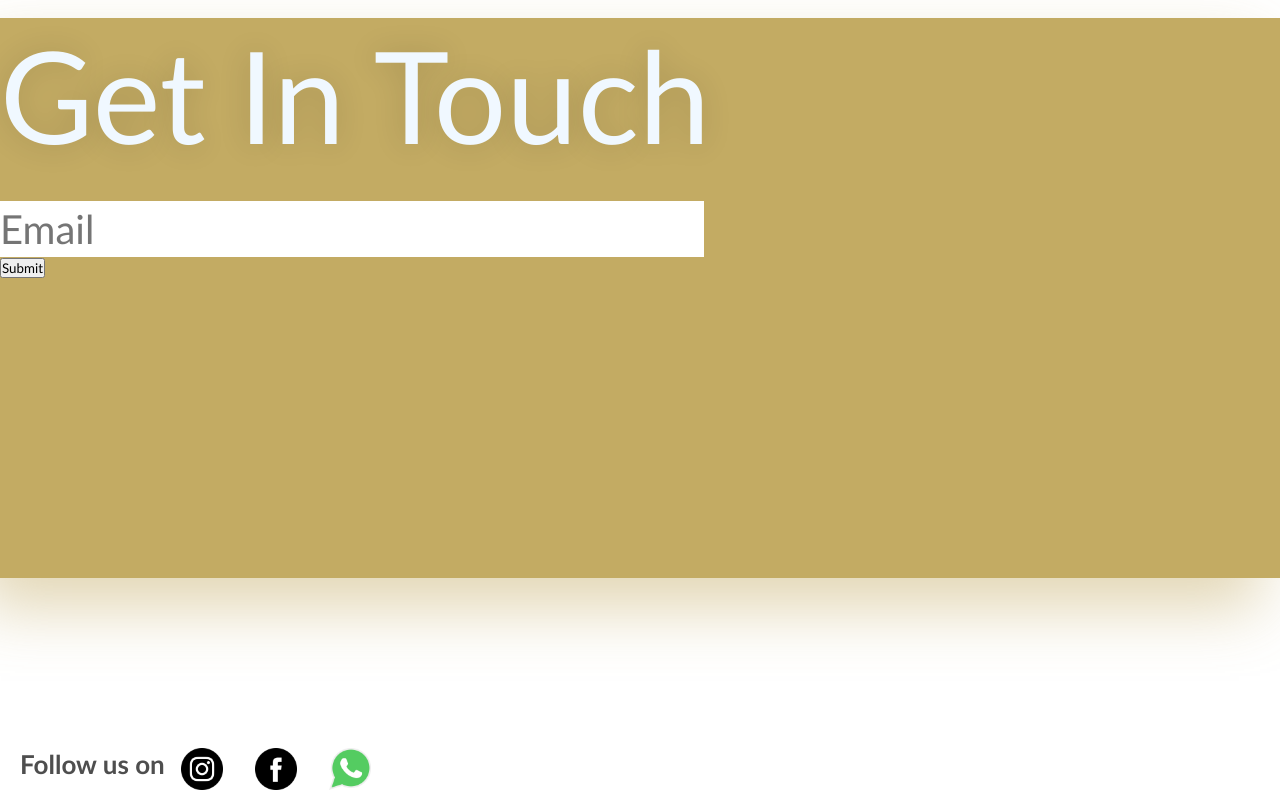
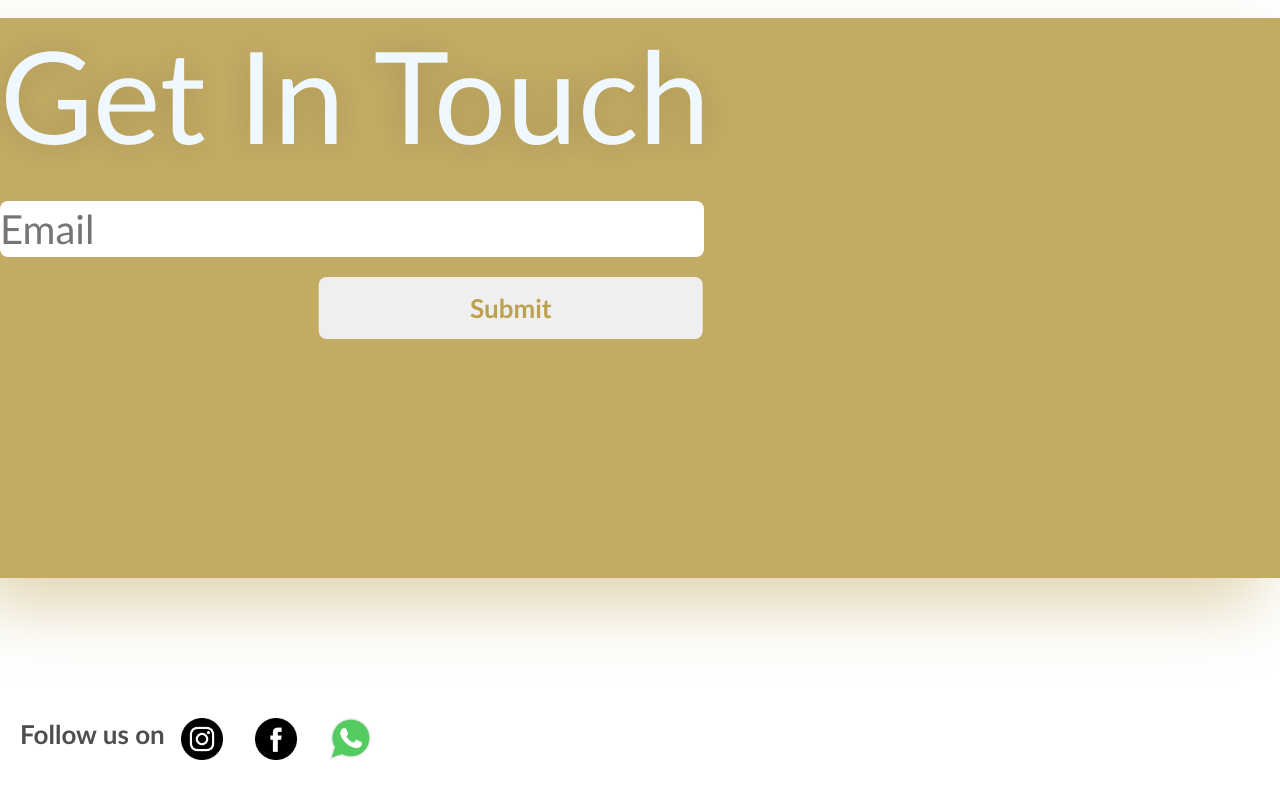
Before and after one commit to reddyakash290/sweetshop, a website: page index.html in a window 1280 px wide. Shown: the part 1934-2734 px from the top of the page. Drawn offline with Linux system fonts and the light colour scheme.

Commit message:
Add files via upload

```diff
--- a/public/Style/style.css
+++ b/public/Style/style.css
@@ -89,7 +89,7 @@ a:last-child {
 }
 
 .back-img {
-  background-image: linear-gradient(45deg, #000000d4, #0000005e),url("bb.jpg");
+  background-image: url("/public/img/bb.jpg");
   background-size: cover;
   height: 100vh;
 }
@@ -285,8 +285,9 @@ h4 {
 }
 
 .footer {
-  height: 50px;
+  height: fit-content;
   width: 100%;
+  transform: translateY(-30px);
 }
 
 .contact-details {
@@ -299,6 +300,10 @@ h4 {
 .icons {
   display: flex;
   /* flex-direction: column; */
+}
+
+.icons img:hover {
+  transform: translateY(-100%);
 }
 
 .para {
@@ -332,6 +337,10 @@ h4 {
   text-shadow: -1px 1px 30px rgba(0, 0, 0, 0.144);
 }
 
+.h2:hover {
+  color: aqua;
+}
+
 .text-box {
   margin-top: 30px;
   /* margin-left: 20px; */
@@ -339,4 +348,26 @@ h4 {
   width: 55%;
   border: none;
   font-size: 40px;
+  border-radius: 0.5rem;
 }
+
+/* .text-box:hover {
+  background-color: aqua;
+} */
+
+.btn-sub {
+  margin-top: 20px;
+  border: none;
+  padding: 15px 40px;
+  width: 30%;
+  font-size: 26px;
+  border-radius: 0.5rem;
+  font-weight: 700;
+  color: #bca150;
+  transform: translateX(83%);
+}
+
+.btn-sub:hover {
+  background-color: aqua;
+  color: white;
+}
```
